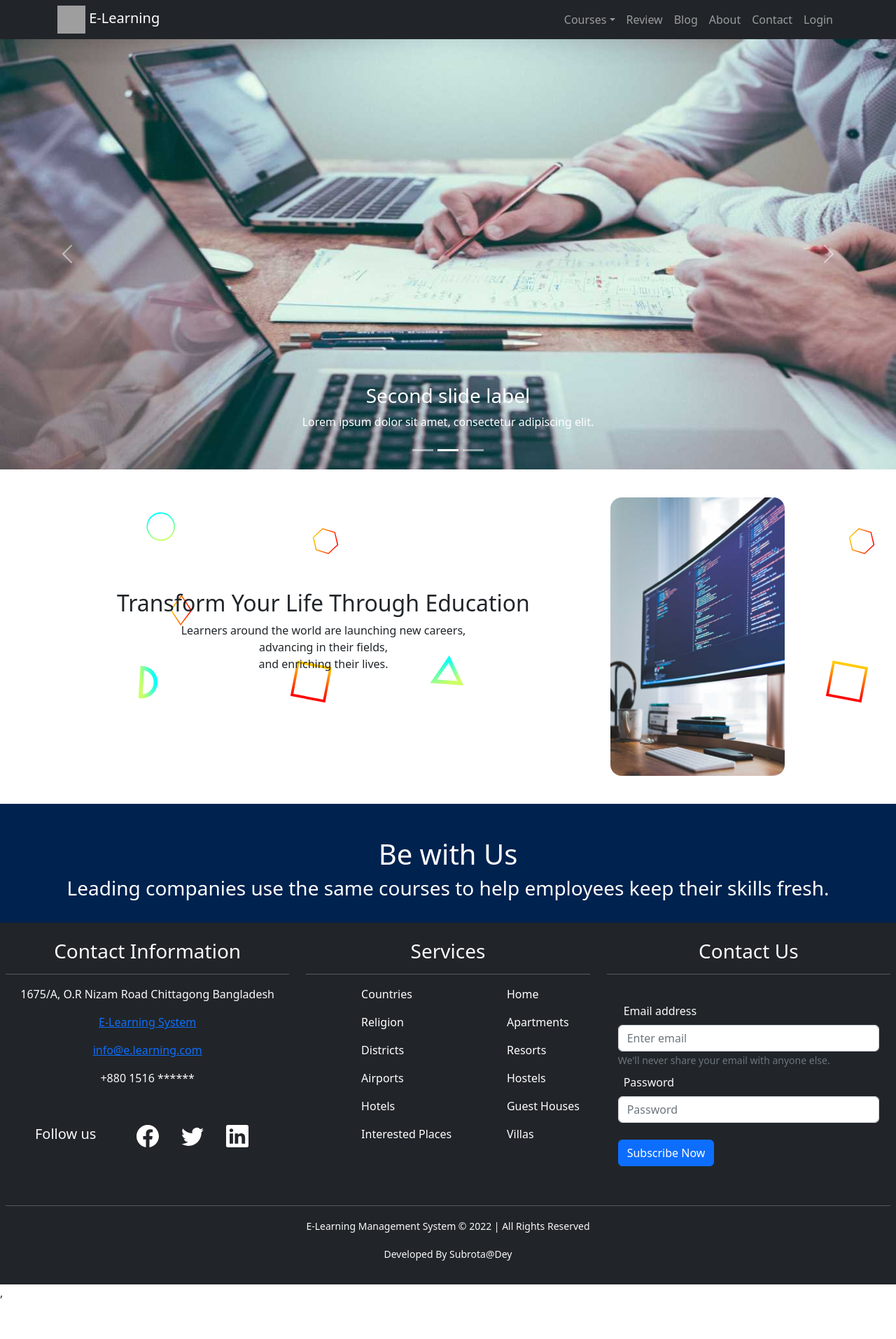
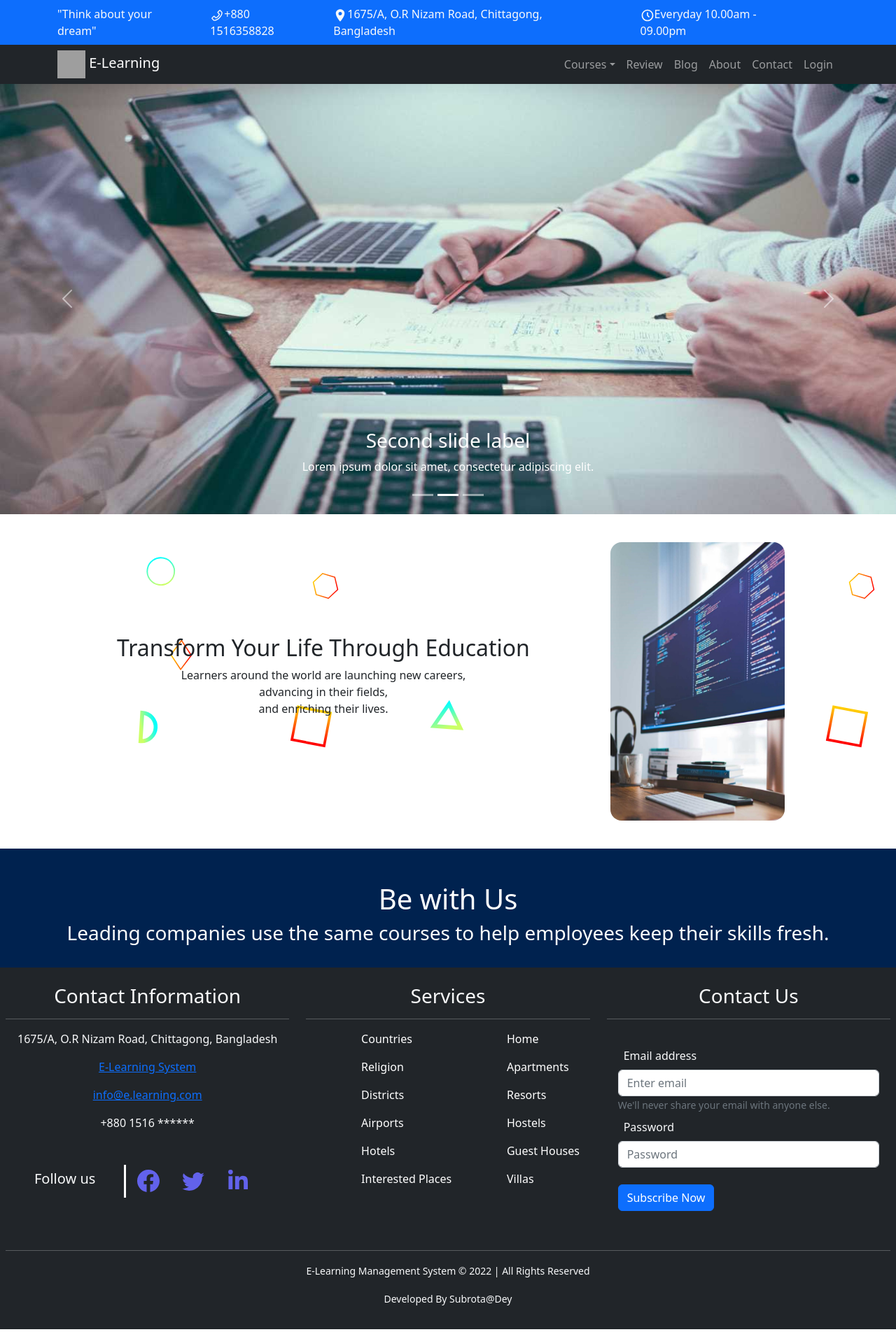
Before and after one commit to subrotadey/E-Learning-management-system, a React (Create React App) app: page / in a window 1280 px wide. Shown: the top 1914 px of the page at 70% size. Before the commit the page ends 1860 px from the top, so only its background shows below. Built offline with nearby package versions, Linux system fonts and the light colour scheme; grey boxes are pictures that could not be loaded.

Commit message:
top navbar added

```diff
--- a/src/App.js
+++ b/src/App.js
@@ -10,10 +10,12 @@
 import Review from "./Pages/Review/Review";
 import Blog from "./Pages/Blog/Blog";
 import Contact from "./Pages/Contact/Contact";
+import WebHeader from "./Pages/Home/WebHeader";
 
 function App() {
   return (
     <div className="App">
+      <WebHeader></WebHeader>
       <Navbars></Navbars>
       <Routes>
         <Route path="/" element={<Home />} />
--- /dev/null
+++ b/src/Pages/Home/Slider.css
@@ -0,0 +1,20 @@
+
+         .btn-grad {
+            background-image: linear-gradient(to right, #02AAB0 0%, #00CDAC  51%, #02AAB0  100%);
+            margin: 10px;
+            padding: 15px 45px;
+            text-align: center;
+            text-transform: uppercase;
+            transition: 0.5s;
+            background-size: 200% auto;
+            color: white;
+            box-shadow: 0 0 20px #eee;
+            border-radius: 10px;
+            display: block;
+          }
+
+          .btn-grad:hover {
+            background-position: right center; /* change the direction of the change here */
+            color: #fff;
+            text-decoration: none;
+          }
--- a/src/Pages/Home/Slider.js
+++ b/src/Pages/Home/Slider.js
@@ -5,6 +5,7 @@
 import slider3 from '../../assets/images/slider3.jpg'
 import bg from '../../assets/images/bg2.svg'
 import './Home.css'
+import './Slider.css'
 
 const Slider = () => {
     return (
@@ -18,6 +19,7 @@
               <Carousel.Caption>
                 <h3>First slide label</h3>
                 <p>Nulla vitae elit libero, a pharetra augue mollis interdum.</p>
+                {/* <button className='btn-grad'>get started</button> */}
               </Carousel.Caption>
             </Carousel.Item>
             <Carousel.Item>
--- /dev/null
+++ b/src/Pages/Home/WebHeader.js
@@ -0,0 +1,33 @@
+import React from 'react';
+import { Container, Nav, Navbar } from 'react-bootstrap';
+import { AiOutlinePhone } from "react-icons/ai";
+import { IoLocationSharp } from "react-icons/io5";
+import { BiTimeFive } from "react-icons/bi";
+
+
+const WebHeader = () => {
+    return (
+        <div >
+            <Navbar bg="primary" variant="dark" sticky="top" expand="sm" >
+        <Container className=' text-light'>
+        <Navbar.Collapse>
+          <Nav>
+            <p className=' my-auto'>"Think about your dream"</p>
+          </Nav>
+        </Navbar.Collapse>
+        <Nav className='mx-4'>
+            <p className='my-auto'><AiOutlinePhone className='fs-5'/>+880 1516358828</p>
+        </Nav>
+        <Navbar.Collapse>
+          <Nav className='ms-auto'>
+            <p className='my-auto'><IoLocationSharp className='fs-5'/>1675/A, O.R Nizam Road, Chittagong, Bangladesh</p>
+            <p className='mx-5 my-auto'><BiTimeFive className='fs-5'/>Everyday 10.00am - 09.00pm</p>
+          </Nav>
+        </Navbar.Collapse>
+        </Container>
+      </Navbar>
+        </div>
+    );
+};
+
+export default WebHeader;
--- a/src/Pages/Shared/Footer.css
+++ b/src/Pages/Shared/Footer.css
@@ -24,9 +24,17 @@
     text-align: center;
 }
 .icon{
-    color: #ffffff;
+    color: rgb(98, 98, 235);
+    /* padding: 2%;
+    border: 2px solid white;
+    border-radius: 5px;
+    background-color: white; */
 }
 .icon:hover{
-    color: blue;
+    color: white;
     transition: ease-out .5s;
+    /*  */
 }
+.follow{
+    border-left: 3px solid white;
+}
--- a/src/Pages/Shared/Footer.js
+++ b/src/Pages/Shared/Footer.js
@@ -1,6 +1,7 @@
 import React from "react";
 import { Card, Col, Row } from "react-bootstrap";
-import { BsFacebook, BsLinkedin, BsTwitter } from "react-icons/bs";
+import { BsFacebook, BsTwitter } from "react-icons/bs";
+import { FaLinkedinIn } from "react-icons/fa";
 import "./Footer.css";
 
 const Footer = () => {
@@ -22,7 +23,7 @@
                 </Card.Title>
                 <hr />
                 <Card.Text className="center-item">
-                  <p>1675/A, O.R Nizam Road Chittagong Bangladesh</p>
+                  <p>1675/A, O.R Nizam Road, Chittagong, Bangladesh</p>
                   <p>
                     <a href="https://e-learning-management-system.netlify.app/">E-Learning System</a>
                   </p>
@@ -34,10 +35,10 @@
                     <div className="d-flex align-items-center">
                       <h5>Follow us</h5>
                     </div>
-                    <div className="d-flex">
+                    <div className="d-flex follow">
                     <h2 className="mx-3"><a className="icon" href="https://www.facebook.com/subrota.dey540"><BsFacebook/></a></h2>
                     <h2 className="mx-3"><a className="icon" href="https://www.facebook.com/subrota.dey540"><BsTwitter/></a></h2>
-                    <h2 className="mx-3"><a className="icon" href="https://www.facebook.com/subrota.dey540"><BsLinkedin/></a></h2>
+                    <h2 className="mx-3"><a className="icon" href="https://www.facebook.com/subrota.dey540"><FaLinkedinIn/></a></h2>
                     </div>
                   </div>
                 </Card.Text>
--- a/src/Pages/Shared/Navbars.js
+++ b/src/Pages/Shared/Navbars.js
@@ -6,7 +6,7 @@
 const Navbars = () => {
   return (
       <Navbar bg="dark" variant="dark" sticky="top" expand="sm" collapseOnSelect>
-        <Container>
+        <Container className="">
         <Link className="nav-link" to="/">
           <Navbar.Brand><img src={logo} width="40px" height="40px" alt="" /> E-Learning</Navbar.Brand>
         </Link>
```
